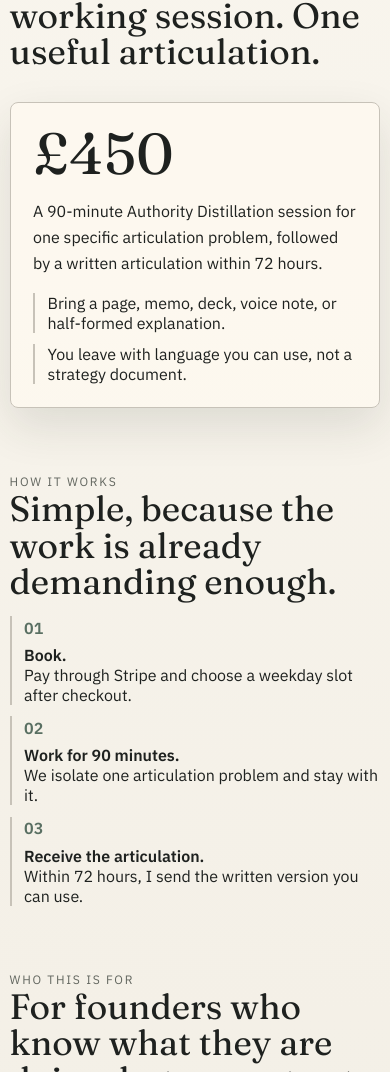
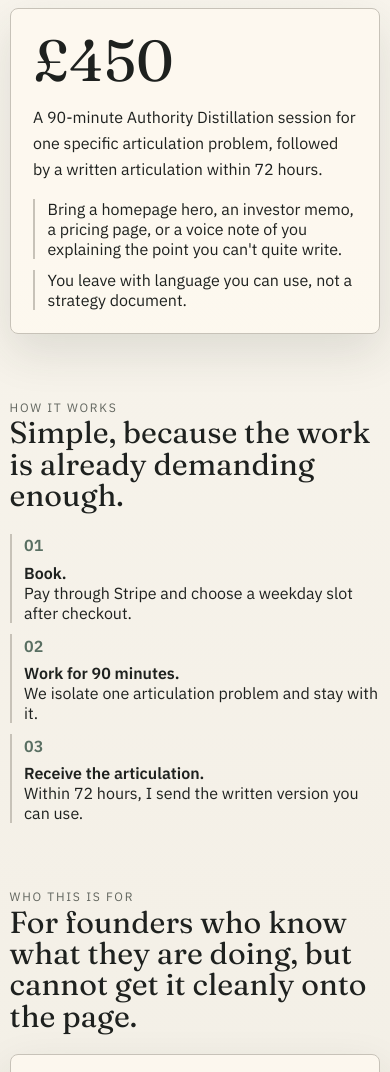
Before and after one commit to dylan-747/authority-distillation, a website: page public/index.html in a window 390 px wide. Shown: the part 805-1877 px from the top of the page. Drawn offline with Linux system fonts and the light colour scheme; no server answers.

Commit message:
Tighten mobile type scale and section spacing
Lower the h1/h2 clamp floors so big serif headings stop dominating
small viewports, add bottom margin on section h2s so descenders
no longer crash into the cards below, swap the offer bullet for
concrete artifacts founders actually have, and rewrite the footer
tagline to put the session first and The Lens in support.

```diff
--- a/public/index.html
+++ b/public/index.html
@@ -159,12 +159,16 @@
 
       h1 {
         max-width: 900px;
-        font-size: clamp(3rem, 7vw, 6.5rem);
+        font-size: clamp(2.4rem, 7vw, 6.5rem);
       }
 
       h2 {
         max-width: 740px;
-        font-size: clamp(2.2rem, 5vw, 4rem);
+        font-size: clamp(1.9rem, 5vw, 4rem);
+      }
+
+      .section > h2 {
+        margin-bottom: 1.4rem;
       }
 
       h3 {
@@ -631,7 +635,7 @@
               A 90-minute Authority Distillation session for one specific articulation problem, followed by a written articulation within 72 hours.
             </p>
             <ul class="offer-list">
-              <li>Bring a page, memo, deck, voice note, or half-formed explanation.</li>
+              <li>Bring a homepage hero, an investor memo, a pricing page, or a voice note of you explaining the point you can't quite write.</li>
               <li>You leave with language you can use, not a strategy document.</li>
             </ul>
           </article>
@@ -737,7 +741,7 @@
     <footer class="footer">
       <div class="footer-inner">
         <p>Authority Distillation</p>
-        <p>The Lens, and one focused session for clearer founder articulation.</p>
+        <p>One session for the articulation that has to land. The Lens for the thinking in between.</p>
       </div>
     </footer>
 
```
